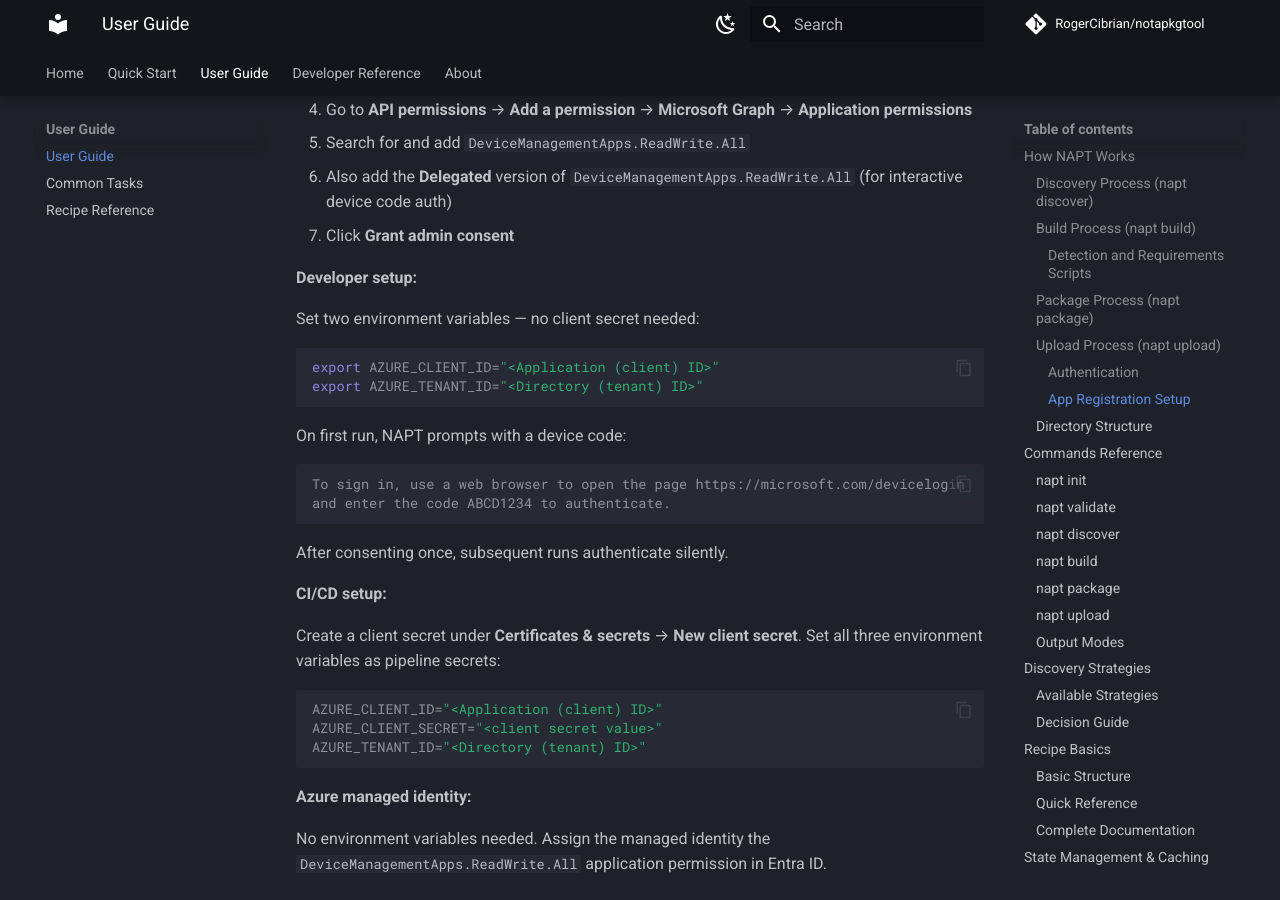
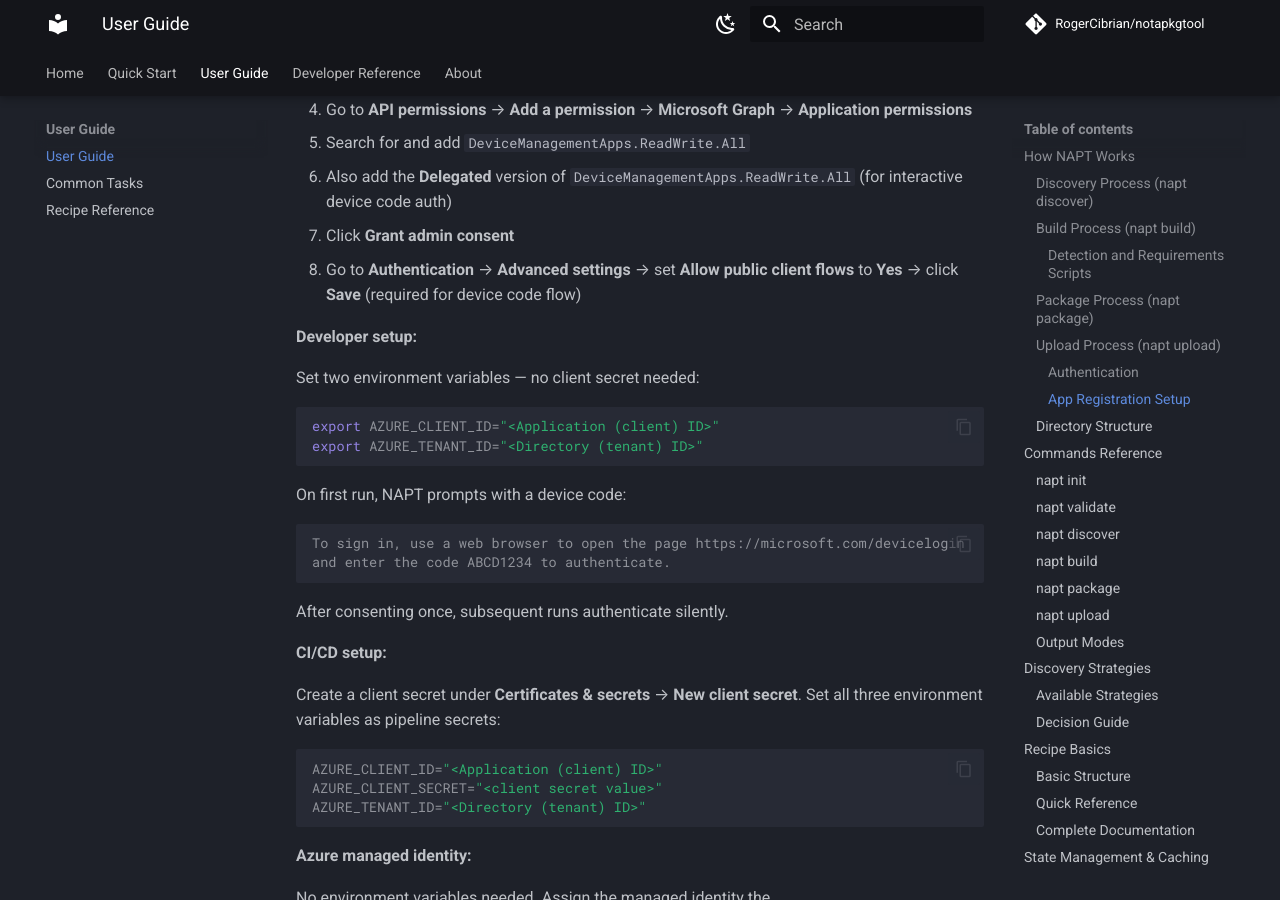
Before and after one commit to RogerCibrian/notapkgtool, an MkDocs documentation site: the page built from docs/user-guide.md, in a window 1280 px wide and 900 px high, scrolled down 7120 px. Built offline with MkDocs 1.6.1 and Material for MkDocs 9.7.7, drawn with Linux system fonts in a browser that asks for light colours; comment, search, counter and statistics services are not loaded.

Commit message:
fix: handle Phase 2 ClientAuthenticationError and add public client flows guidance
- Catch ClientAuthenticationError (not CredentialUnavailableError) in
  device code flow -- DeviceCodeCredential raises this parent type for
  real failures (wrong client ID, user cancellation, token exchange errors)
- Expand _AUTH_FAILURE_HINT_DEVICE_CODE to list common causes including
  the 'Allow public client flows' app registration setting required for
  device code auth (AADSTS7000218)
- Add step 8 to App Registration Setup in user-guide.md and common-tasks.md:
  Authentication -> Advanced settings -> Allow public client flows -> Yes

```diff
--- a/docs/user-guide.md
+++ b/docs/user-guide.md
@@ -216,6 +216,9 @@
 6. Also add the **Delegated** version of `DeviceManagementApps.ReadWrite.All`
    (for interactive device code auth)
 7. Click **Grant admin consent**
+8. Go to **Authentication** → **Advanced settings** →
+   set **Allow public client flows** to **Yes** → click **Save**
+   (required for device code flow)
 
 **Developer setup:**
 
```
Also changed, not shown: docs/common-tasks.md (+3 -0 lines), 1 other file.
